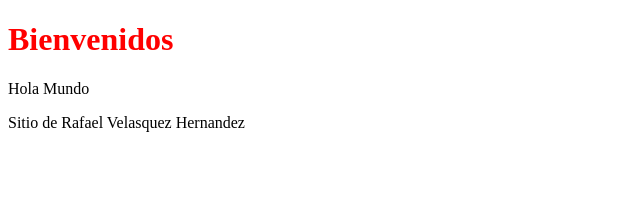
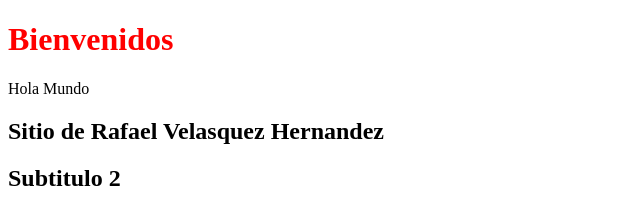
Before and after one commit to rafaricardo1047/clasegit175, a plain HTML site: page index.html in a window 1280 px wide. Shown: the whole page, without its empty margins (0-640 px from the left). Drawn offline with Linux system fonts and the light colour scheme.

Commit message:
Se agregan titulo y subtitulo

```diff
--- a/index.html
+++ b/index.html
@@ -8,6 +8,7 @@
 <body>
 	<h1>Bienvenidos</h1>
 	<p>Hola Mundo</p>
-	<p>Sitio de Rafael Velasquez Hernandez</p>
+	<h2>Sitio de Rafael Velasquez Hernandez</h2>
+	<h2>Subtitulo 2</h2>
 </body>
 </html>
```
